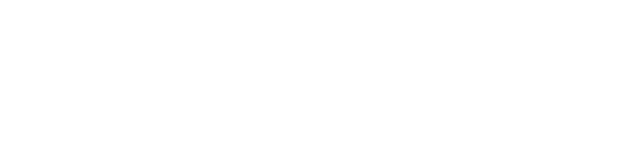
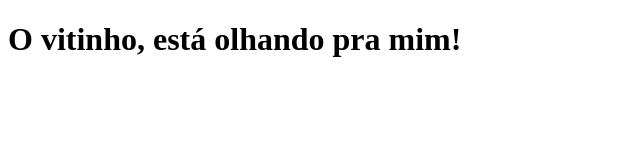
Before and after one commit to marlon-palata/teste, a plain HTML site: page site/index.html in a window 1280 px wide. Shown: the whole page, without its empty margins (0-640 px from the left). Drawn offline with Linux system fonts and the light colour scheme.

Commit message:
alteração inicial
coloquei um h1 com um texto básico

```diff
--- a/site/index.html
+++ b/site/index.html
@@ -6,6 +6,7 @@
     <title>Document</title>
 </head>
 <body>
-
+    <h1>O vitinho, está olhando pra mim!
+    </h1>
 </body>
 </html>
```
